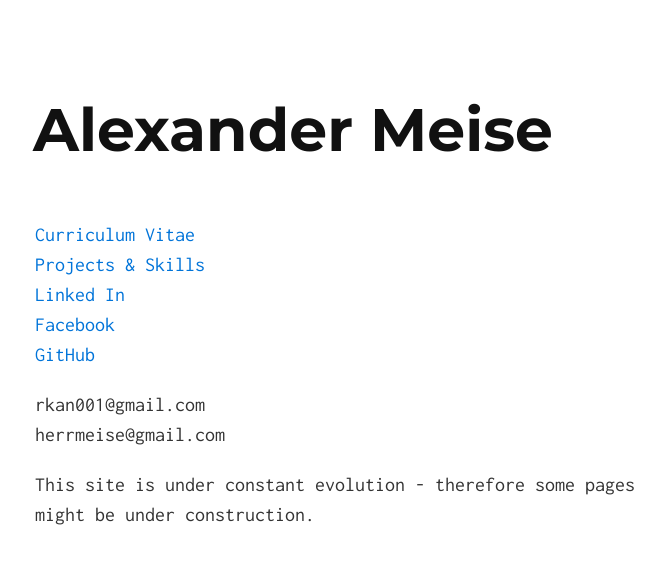
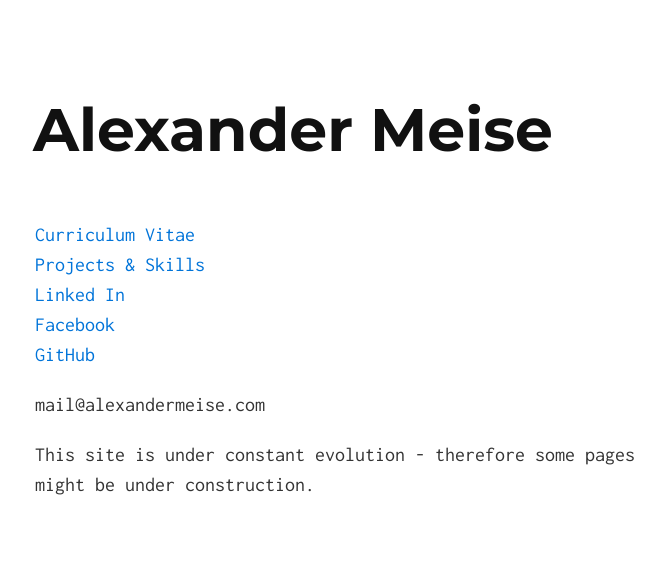
Before and after one commit to alexmeise/alexmeise.github.io, a Jekyll site: the page built from index.md, in a window 1280 px wide. Shown: the top 564 px of the page, without its empty margins (305-970 px from the left). Built offline with Jekyll 4.4.1, drawn with Linux system fonts in a browser that asks for light colours.

Commit message:
Update index.md

```diff
--- a/index.md
+++ b/index.md
@@ -7,7 +7,6 @@ layout: default
 [Facebook](https://www.facebook.com/peloerata)
 [GitHub](https://github.com/alexmeise)
 
-rkan001@gmail.com
-herrmeise@gmail.com
+mail@alexandermeise.com
 
 This site is under constant evolution - therefore some pages might be under construction.
```
